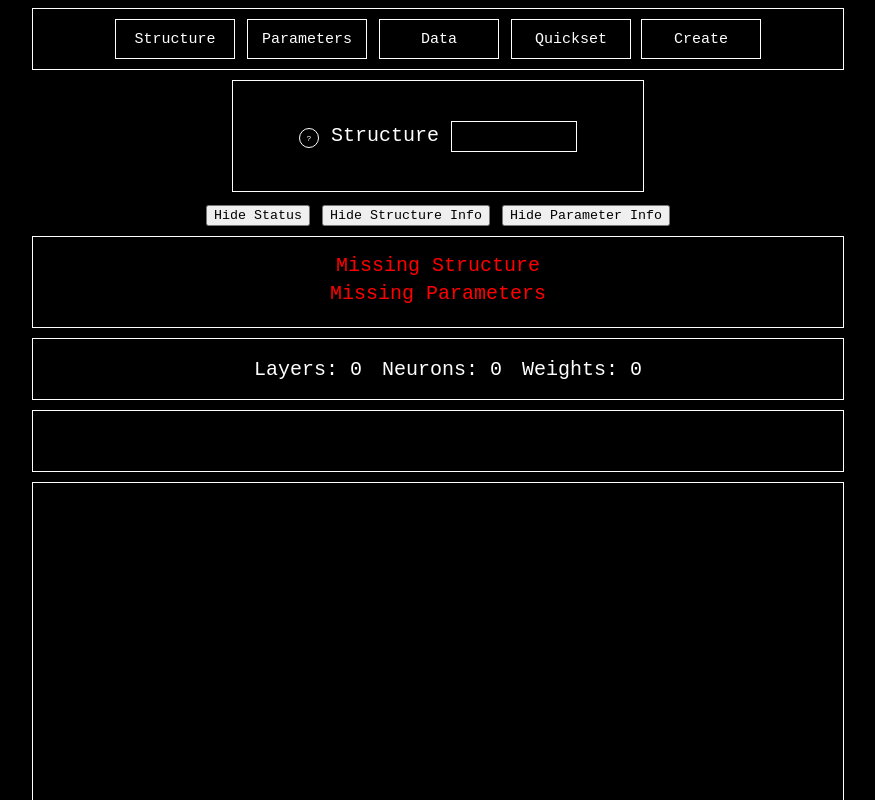
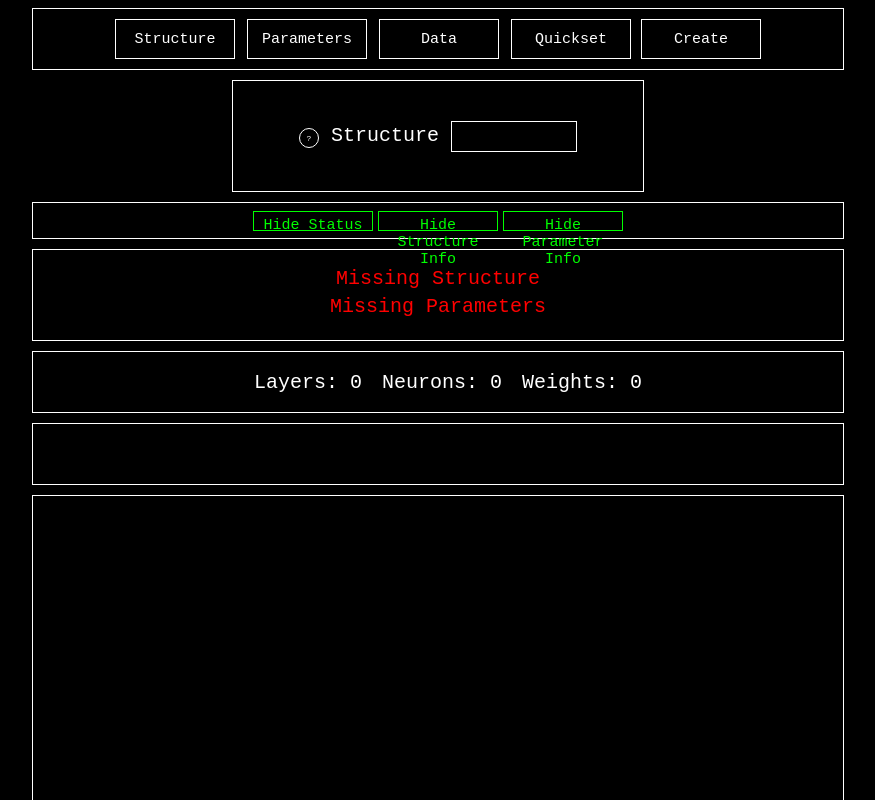
Before and after one commit to H3K27ac/Neural-network-test, a plain HTML site: page index.html in a window 1280 px wide. Shown: the top 800 px of the page, without its empty margins (202-1077 px from the left). Drawn offline with Linux system fonts and the light colour scheme.

Commit message:
Update styles.css

```diff
--- a/styles.css
+++ b/styles.css
@@ -165,6 +165,28 @@ th, td {
   width: 120px;
 }
 
+.ToggleButton {
+  font-size: 15px;
+  color: lime;
+  background-color: black;
+  padding: 5px;
+  border: 1px solid lime;
+  height: 20px;
+  width: 120px;
+}
+
+.ToggleBar {
+  height: 25px;
+  width: 800px;
+  border: 1px solid white;
+  display: flex;
+  justify-content: center;
+  align-items: center;
+  gap: 5px;
+  padding: 5px;
+  margin: 0px auto;
+}
+
 .MainDisplay {
   height: 80px;
   width: 800px;
```
